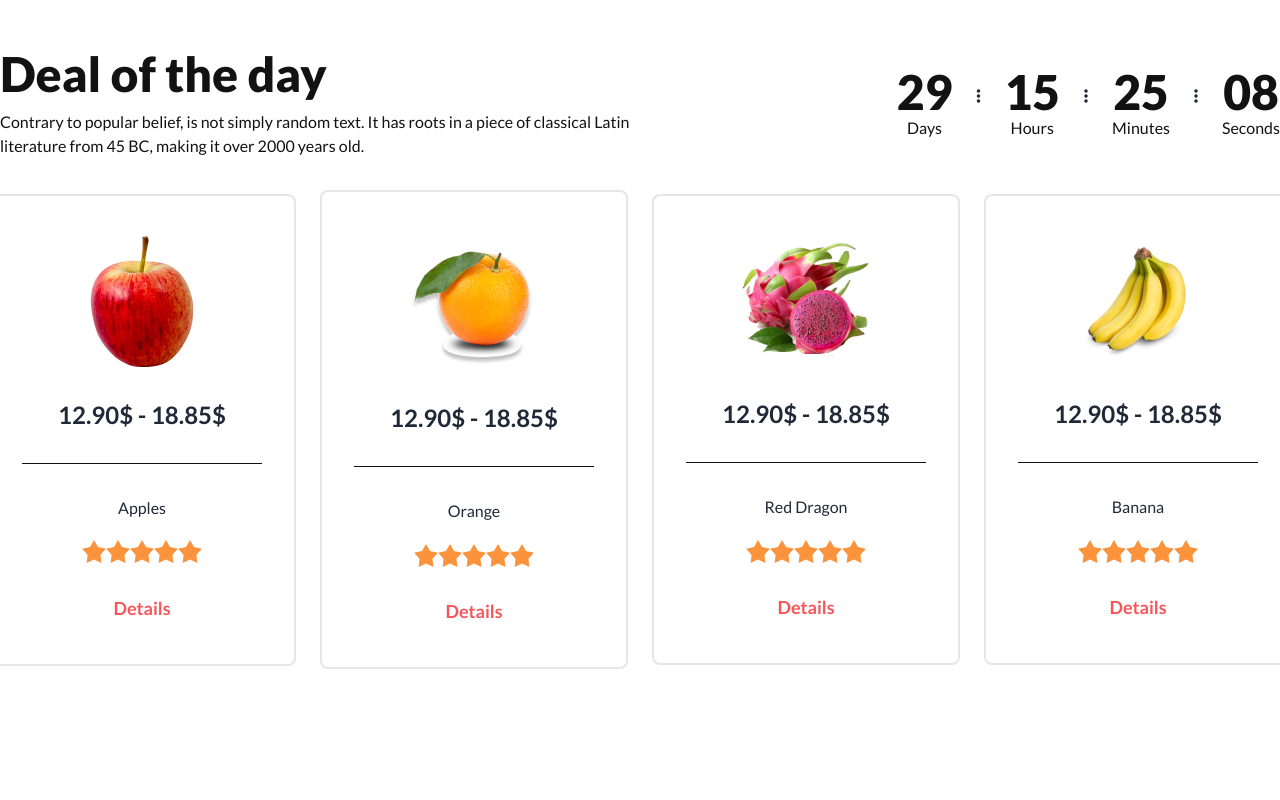
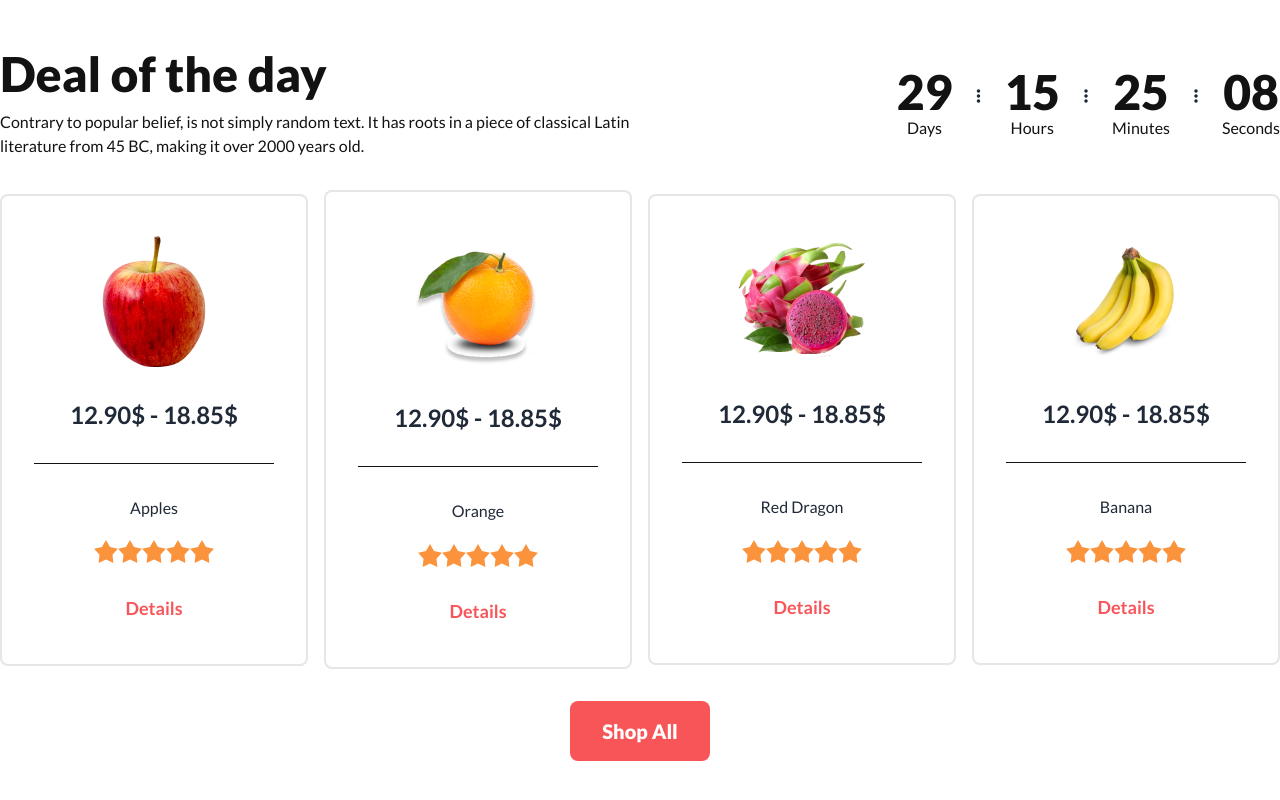
Before and after one commit to dev-moniruzzaman/fruit-brust, a plain HTML site: page index.html in a window 1280 px wide. Shown: the part 873-1673 px from the top of the page. Before the commit the page ends 1634 px from the top, so only its background shows below. Drawn offline with nearby package versions, Linux system fonts and the light colour scheme.

Commit message:
updated deal of the days ection

```diff
--- a/index.html
+++ b/index.html
@@ -308,7 +308,7 @@
         </div>
         <!-- fruits cards -->
         <div
-          class="flex md:flex-row md:flex-wrap lg:flex-nowrap justify-center items-center gap-6 flex-col py-8"
+          class="flex md:flex-row md:flex-wrap justify-center items-center gap-4 flex-col py-8"
         >
           <!-- card 1 -->
           <div class="card bg-base-100 rounded-lg border-2 border-[#1212121A]">
@@ -721,6 +721,13 @@
             </div>
           </div>
         </div>
+        <div>
+          <button
+            class="rounded-lg bg-[#F85559] text-white block mx-auto text-xl font-extrabold px-8 py-4"
+          >
+            Shop All
+          </button>
+        </div>
       </section>
     </main>
   </body>
```
